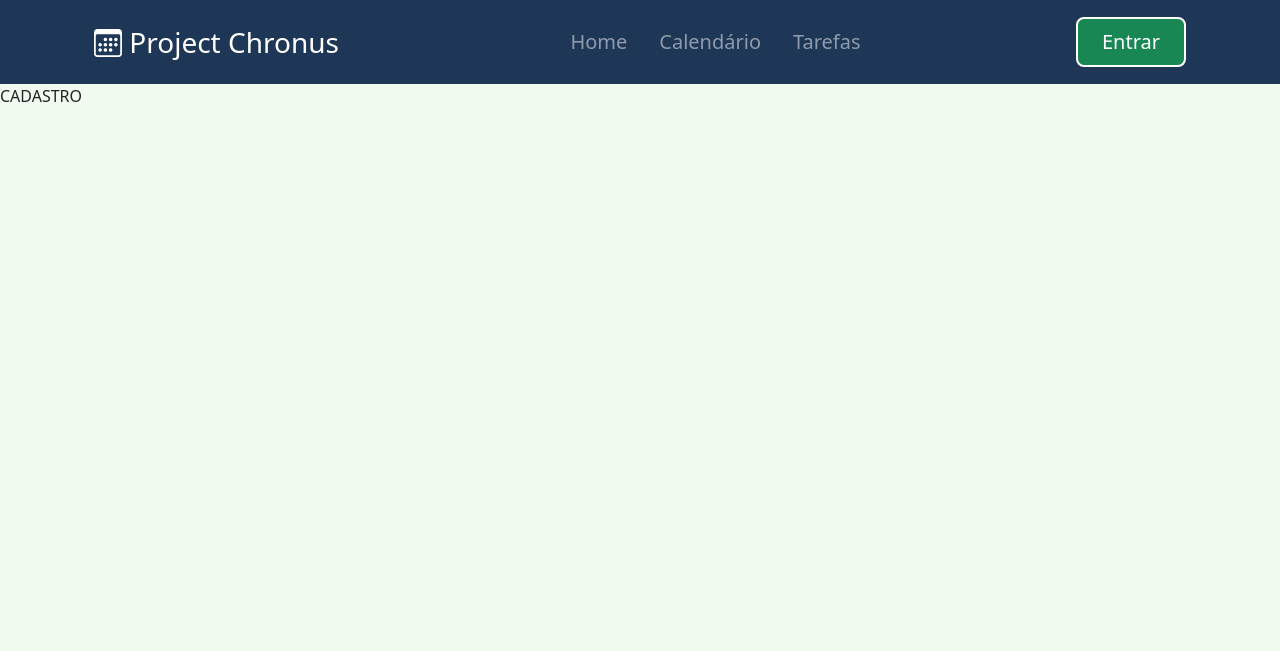
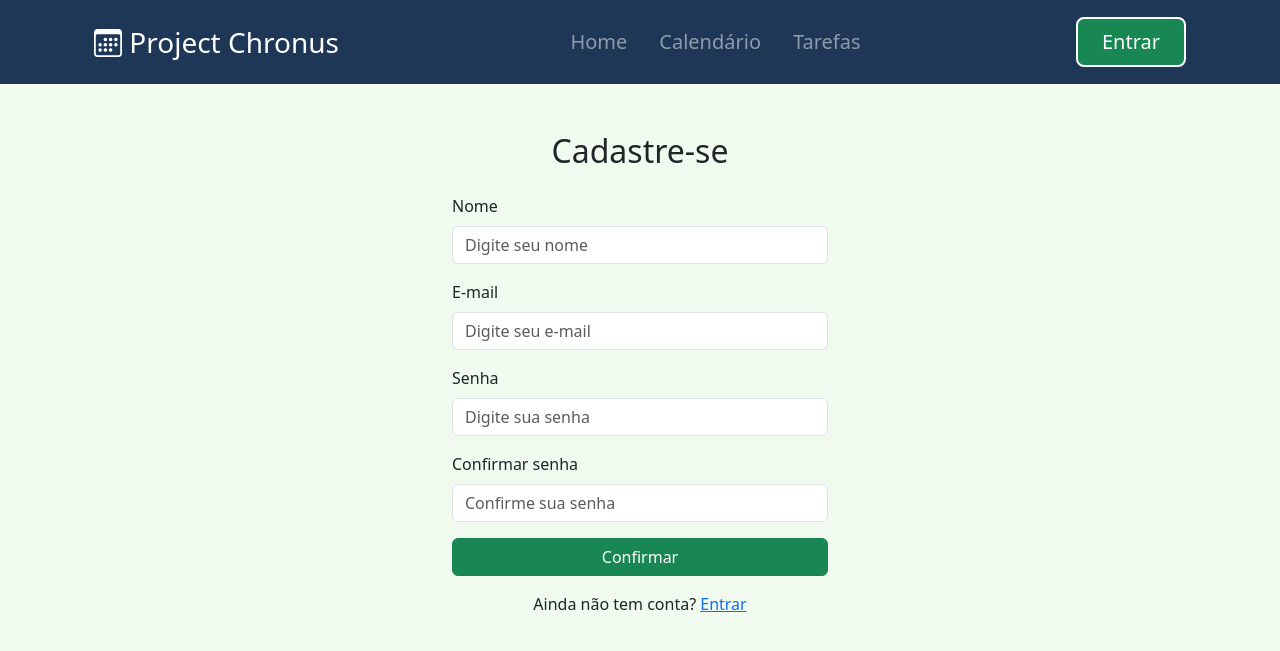
Before and after one commit to Samuel-fernandesf/ChronusPlanner, a Flask app: page /cadastro/ in a window 1280 px wide. Shown: the top 651 px of the page. Run offline with Flask 3, Linux system fonts and the light colour scheme.

Commit message:
Atualizando o cadastro | Criando rota própria para o cadastro

```diff
--- a/app/routes/cadastro_bp.py
+++ b/app/routes/cadastro_bp.py
@@ -1,7 +1,34 @@
-from flask import Blueprint, render_template, redirect, url_for
+from flask import Blueprint, render_template, redirect, url_for, request, flash
+from flask_login import login_user, logout_user, current_user
+from app.models.user import User
+from app.DAO.userDAO import UserDAO
 
 cadastro = Blueprint('cadastro', __name__)
+userDAO = UserDAO()
 
-@cadastro.route('/')
-def cadastro_user():
+@cadastro.route('/',  methods=["GET", "POST"])
+def cadastro_usuario():
+
+    if request.method == "POST":
+        email = request.form.get('email')
+        senha = request.form.get('senha')
+        confirm_senha = request.form.get("confirm_senha")
+        nome = request.form.get('nome')
+
+        if senha != confirm_senha:
+            flash("Senhas diferentes. Tente novamente.", "warning")
+            return redirect(url_for("cadastro.cadastro_usuario"))
+
+        if userDAO.buscar_por_email(email):
+            flash("E-mail já cadastrado, tente outro.", "danger")
+            return redirect(url_for("cadastro.cadastro_usuario"))
+
+        user = User(nome=nome, email=email)
+        user.set_password(senha)
+        userDAO.criar_usuario(user)
+        login_user(user)
+
+        flash(f'Conta criada com sucesso para {nome}!', 'success' )
+        return redirect(url_for('home.homepage'))
+
     return render_template('cadastro.html')
--- a/app/templates/cadastro.html
+++ b/app/templates/cadastro.html
@@ -1,6 +1,53 @@
 {% extends "base.html" %}
 
 {% block conteudo %}
+<div class="container mt-5" style="max-width: 400px;">
+    <h2 class="mb-4 text-center">Cadastre-se</h2>
 
-CADASTRO
+    <form method="POST" action="{{ url_for('cadastro.cadastro_usuario') }}">
+            {% with messages = get_flashed_messages(with_categories=true) %}
+                {% if messages %}
+                    {% for category, message in messages %}
+                        <div class='alert alert-{{category}} alert-dismissible fade-show role='alert''>
+                            <button
+                            type="button"
+                            class="btn btn-close"
+                            data-bs-dismiss="alert"
+                            aria-label="Close">
+                            </button>
+                            {{message}}
+                        </div>
+                    {% endfor %}
+                {% endif %}
+            {% endwith %}
+
+        <div class="mb-3">
+            <label for="nome" class="form-label">Nome</label>
+            <input type="text" class="form-control" id="nome" name="nome"  minlength="3" maxlength="50" placeholder="Digite seu nome" required>
+        </div>
+
+        <div class="mb-3">
+            <label for="email" class="form-label">E-mail</label>
+            <input type="email" class="form-control" id="email" name="email"  minlength="5" maxlength="120" placeholder="Digite seu e-mail" required>
+        </div>
+
+        <div class="mb-3">
+            <label for="senha" class="form-label">Senha</label>
+            <input type="password" class="form-control" id="senha" name="senha"  minlength="8" maxlength="20" placeholder="Digite sua senha" required>
+        </div>
+
+        <div class="mb-3">
+            <label for="confirm_senha" class="form-label">Confirmar senha</label>
+            <input type="password" class="form-control" id="confirm_senha" name="confirm_senha"  minlength="8" maxlength="20" placeholder="Confirme sua senha" required>
+        </div>
+
+        <button type="submit" class="btn btn-success w-100">Confirmar</button>
+    </form>
+
+    <p class="mt-3 text-center">
+        Ainda não tem conta? <a href="{{ url_for('login.login_usuario') }}">Entrar</a>
+    </p>
+
+</div>
+
 {% endblock conteudo %}
```
